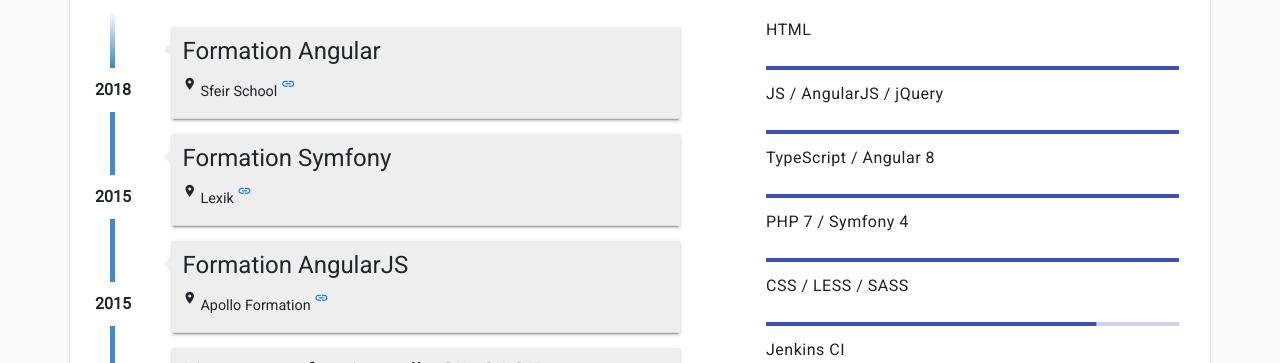
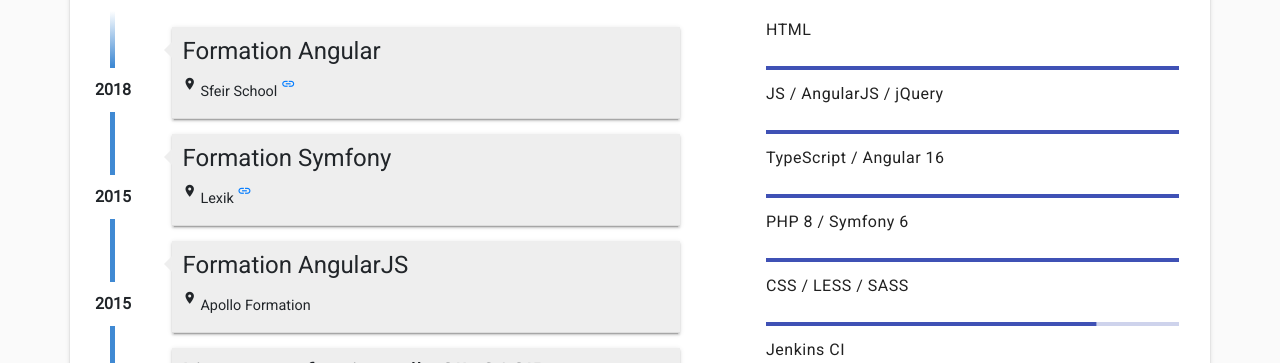
Before and after one commit to Xen3r0/xen3r0.github.io-src, an Angular app: page / in a window 1280 px wide. Shown: the part 900-1263 px from the top of the page. Built offline with nearby package versions, Linux system fonts and the light colour scheme.

Commit message:
chore: update data

```diff
--- a/src/assets/data/education.json
+++ b/src/assets/data/education.json
@@ -29,12 +29,12 @@
     "year": 2015,
     "title": "Formation AngularJS",
     "location": "Apollo Formation",
-    "href": "http://www.apollo-formation.com/informatique/langages-de-developpement/angularjs.html"
+    "href": null
   },
   {
     "year": 2018,
     "title": "Formation Angular",
     "location": "Sfeir School",
-    "href": "https://www.sfeir.com/formation/school/angular-200/"
+    "href": "https://institute.sfeir.com/formations/web/angular/"
   }
 ]
--- a/src/assets/data/skills.json
+++ b/src/assets/data/skills.json
@@ -9,11 +9,11 @@
   },
   {
     "percent": 100,
-    "title": "TypeScript / Angular 8"
+    "title": "TypeScript / Angular 16"
   },
   {
     "percent": 100,
-    "title": "PHP 7 / Symfony 4"
+    "title": "PHP 8 / Symfony 6"
   },
   {
     "percent": 80,
--- a/src/styles.scss
+++ b/src/styles.scss
@@ -1,4 +1,4 @@
-@import "~@angular/material/prebuilt-themes/indigo-pink.css";
+@import "@angular/material/prebuilt-themes/indigo-pink.css";
 
 @import "../node_modules/bootstrap/scss/bootstrap";
 @import url('https://fonts.googleapis.com/css?family=Roboto&display=swap');
```
